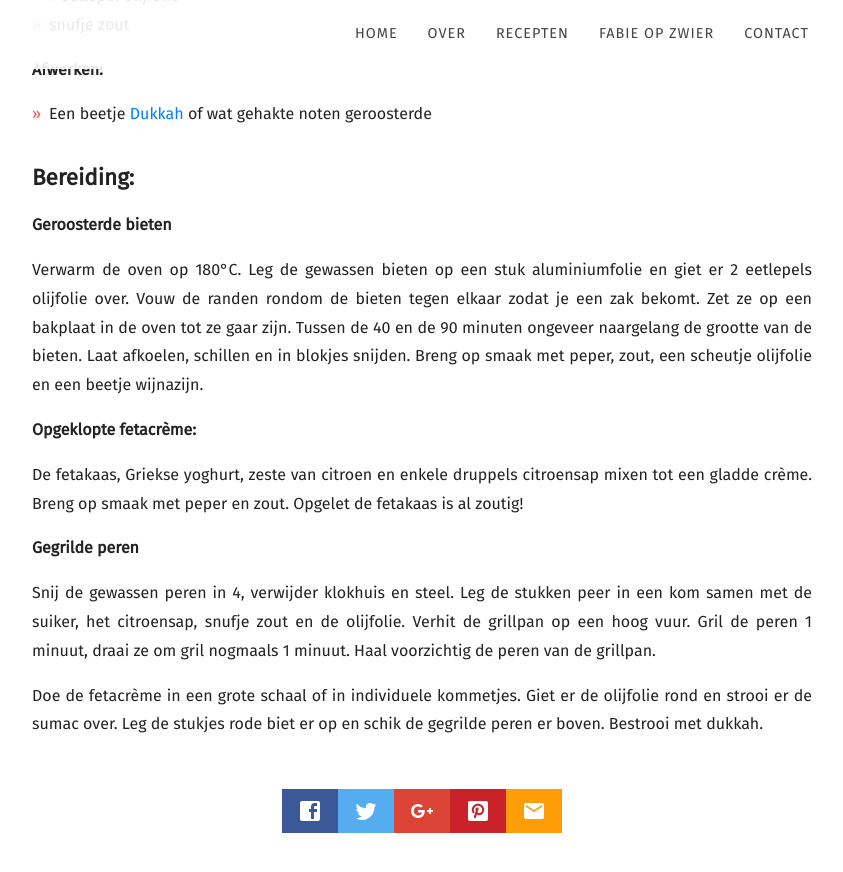
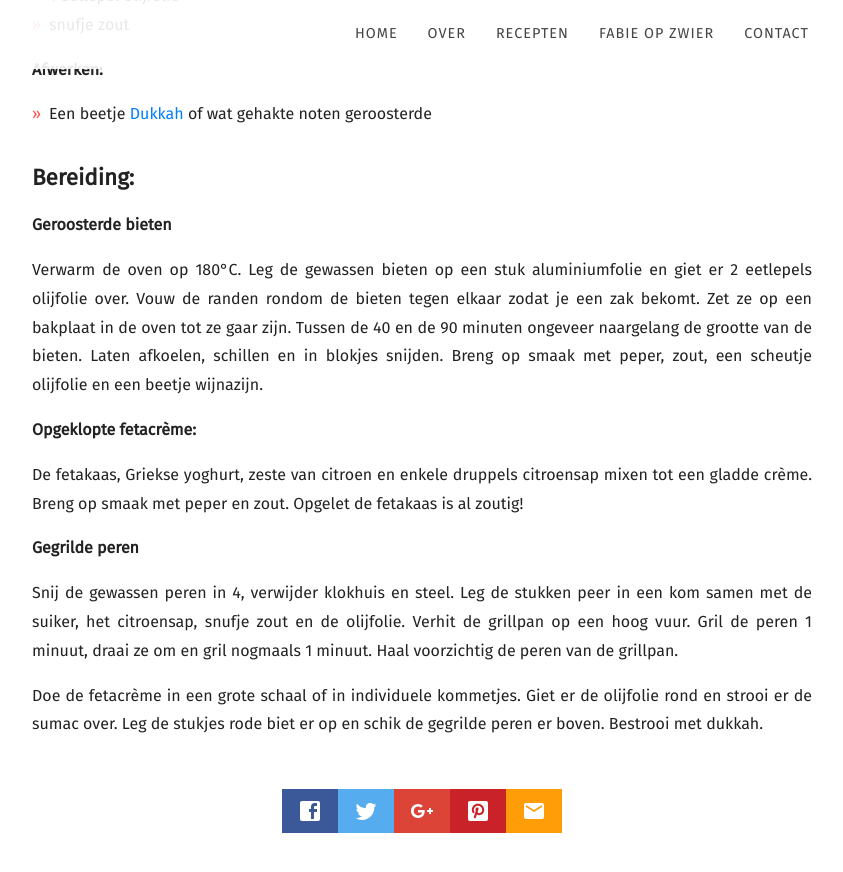
Before and after one commit to fabilicious/fabilicious.github.io, a Jekyll site: the page built from recipes/_posts/2020-10-18-Geroosterde_rode_biet-met_gegrilde_peren_en_opgeklopte_fetaroom.md, in a window 1280 px wide and 900 px high, scrolled down 1772 px. Shown: the top 872 px of the window, without its empty margins (58-901 px from the left). Built offline with Jekyll 4.4.1, drawn with Linux system fonts in a browser that asks for light colours; nearby versions of some CDN libraries; some web fonts are replaced.

Commit message:
Update 2020-10-18-Geroosterde_rode_biet-met_gegrilde_peren_en_opgeklopte_fetaroom.md

```diff
--- a/recipes/_posts/2020-10-18-Geroosterde_rode_biet-met_gegrilde_peren_en_opgeklopte_fetaroom.md
+++ b/recipes/_posts/2020-10-18-Geroosterde_rode_biet-met_gegrilde_peren_en_opgeklopte_fetaroom.md
@@ -46,7 +46,7 @@ Verwarm de oven op 180°C.
 Leg de gewassen bieten op een stuk aluminiumfolie en giet er 2 eetlepels olijfolie over.
 Vouw de randen rondom de bieten tegen elkaar zodat je een zak bekomt.
 Zet ze op een bakplaat in de oven tot ze gaar zijn. Tussen de 40 en de 90 minuten ongeveer naargelang de grootte van de bieten.
-Laat afkoelen, schillen en in blokjes snijden.
+Laten afkoelen, schillen en in blokjes snijden.
 Breng op smaak met peper, zout, een scheutje olijfolie en een beetje wijnazijn.
 
 **Opgeklopte fetacrème:**
@@ -57,7 +57,7 @@ De fetakaas, Griekse yoghurt, zeste van citroen en enkele druppels citroensap  m
 
 Snij de gewassen peren in 4, verwijder klokhuis en steel.
 Leg de stukken peer in een kom samen met de suiker, het citroensap, snufje zout en de olijfolie.
-Verhit de grillpan op een hoog vuur. Gril de peren 1 minuut, draai ze om gril nogmaals 1 minuut.
+Verhit de grillpan op een hoog vuur. Gril de peren 1 minuut, draai ze om en gril nogmaals 1 minuut.
 Haal voorzichtig de peren van de grillpan.
 
 
```
